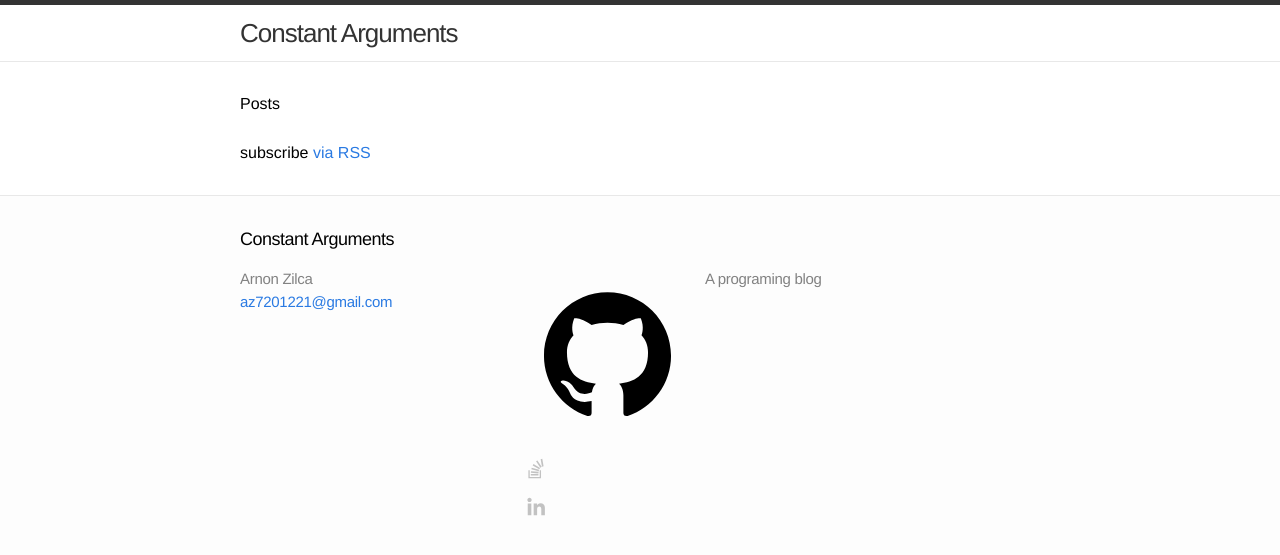
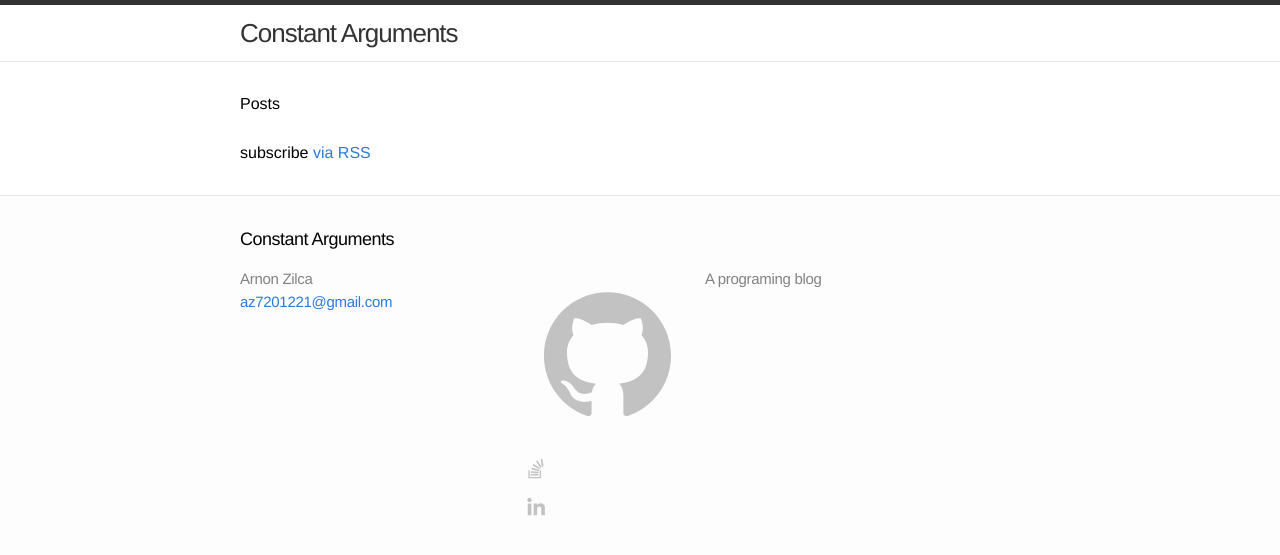
Before and after one commit to arnonzilca/arnonzilca.github.io, a Jekyll site: the page built from index.html, in a window 1280 px wide. Shown: the top 555 px of the page. Built offline with Jekyll 4.4.1, drawn with Linux system fonts in a browser that asks for light colours; comment, search, counter and statistics services are not loaded.

Commit message:
fixing svgs

```diff
--- a/_includes/footer.html
+++ b/_includes/footer.html
@@ -14,7 +14,7 @@
     <div class="footer-col-2 column">
       <ul><li>
         {% if site.github_username %}
-          <a href="https://github.com/{{ site.github_username }}" title="GitHub"><svg class="icon github" viewBox="0 0 512 512"><path d="M256 70.7c-102.6 0-185.9 83.2-185.9 185.9 0 82.1 53.3 151.8 127.1 176.4 9.3 1.7 12.3-4 12.3-8.9V389.4c-51.7 11.3-62.5-21.9-62.5-21.9 -8.4-21.5-20.6-27.2-20.6-27.2 -16.9-11.5 1.3-11.3 1.3-11.3 18.7 1.3 28.5 19.2 28.5 19.2 16.6 28.4 43.5 20.2 54.1 15.4 1.7-12 6.5-20.2 11.8-24.9 -41.3-4.7-84.7-20.6-84.7-91.9 0-20.3 7.3-36.9 19.2-49.9 -1.9-4.7-8.3-23.6 1.8-49.2 0 0 15.6-5 51.1 19.1 14.8-4.1 30.7-6.2 46.5-6.3 15.8 0.1 31.7 2.1 46.6 6.3 35.5-24 51.1-19.1 51.1-19.1 10.1 25.6 3.8 44.5 1.8 49.2 11.9 13 19.1 29.6 19.1 49.9 0 71.4-43.5 87.1-84.9 91.7 6.7 5.8 12.8 17.1 12.8 34.4 0 24.9 0 44.9 0 51 0 4.9 3 10.7 12.4 8.9 73.8-24.6 127-94.3 127-176.4C441.9 153.9 358.6 70.7 256 70.7z"/></svg><!--[if lt IE 9]><em>GitHub</em><![endif]--></a>
+          <a href="https://github.com/{{ site.github_username }}" title="GitHub"><svg class="icon github" viewBox="0 0 512 512"><path fill="#C2C2C2" d="M256 70.7c-102.6 0-185.9 83.2-185.9 185.9 0 82.1 53.3 151.8 127.1 176.4 9.3 1.7 12.3-4 12.3-8.9V389.4c-51.7 11.3-62.5-21.9-62.5-21.9 -8.4-21.5-20.6-27.2-20.6-27.2 -16.9-11.5 1.3-11.3 1.3-11.3 18.7 1.3 28.5 19.2 28.5 19.2 16.6 28.4 43.5 20.2 54.1 15.4 1.7-12 6.5-20.2 11.8-24.9 -41.3-4.7-84.7-20.6-84.7-91.9 0-20.3 7.3-36.9 19.2-49.9 -1.9-4.7-8.3-23.6 1.8-49.2 0 0 15.6-5 51.1 19.1 14.8-4.1 30.7-6.2 46.5-6.3 15.8 0.1 31.7 2.1 46.6 6.3 35.5-24 51.1-19.1 51.1-19.1 10.1 25.6 3.8 44.5 1.8 49.2 11.9 13 19.1 29.6 19.1 49.9 0 71.4-43.5 87.1-84.9 91.7 6.7 5.8 12.8 17.1 12.8 34.4 0 24.9 0 44.9 0 51 0 4.9 3 10.7 12.4 8.9 73.8-24.6 127-94.3 127-176.4C441.9 153.9 358.6 70.7 256 70.7z"/></svg><!--[if lt IE 9]><em>GitHub</em><![endif]--></a>
           <!--<a href="https://github.com/{{ site.github_username }}" class="icon github" title="GitHub">-->
               <!--<svg version="1.1" class="github-icon-svg" xmlns="http://www.w3.org/2000/svg" xmlns:xlink="http://www.w3.org/1999/xlink" x="0px" y="0px"-->
                  <!--viewBox="0 0 512 512">-->
```
